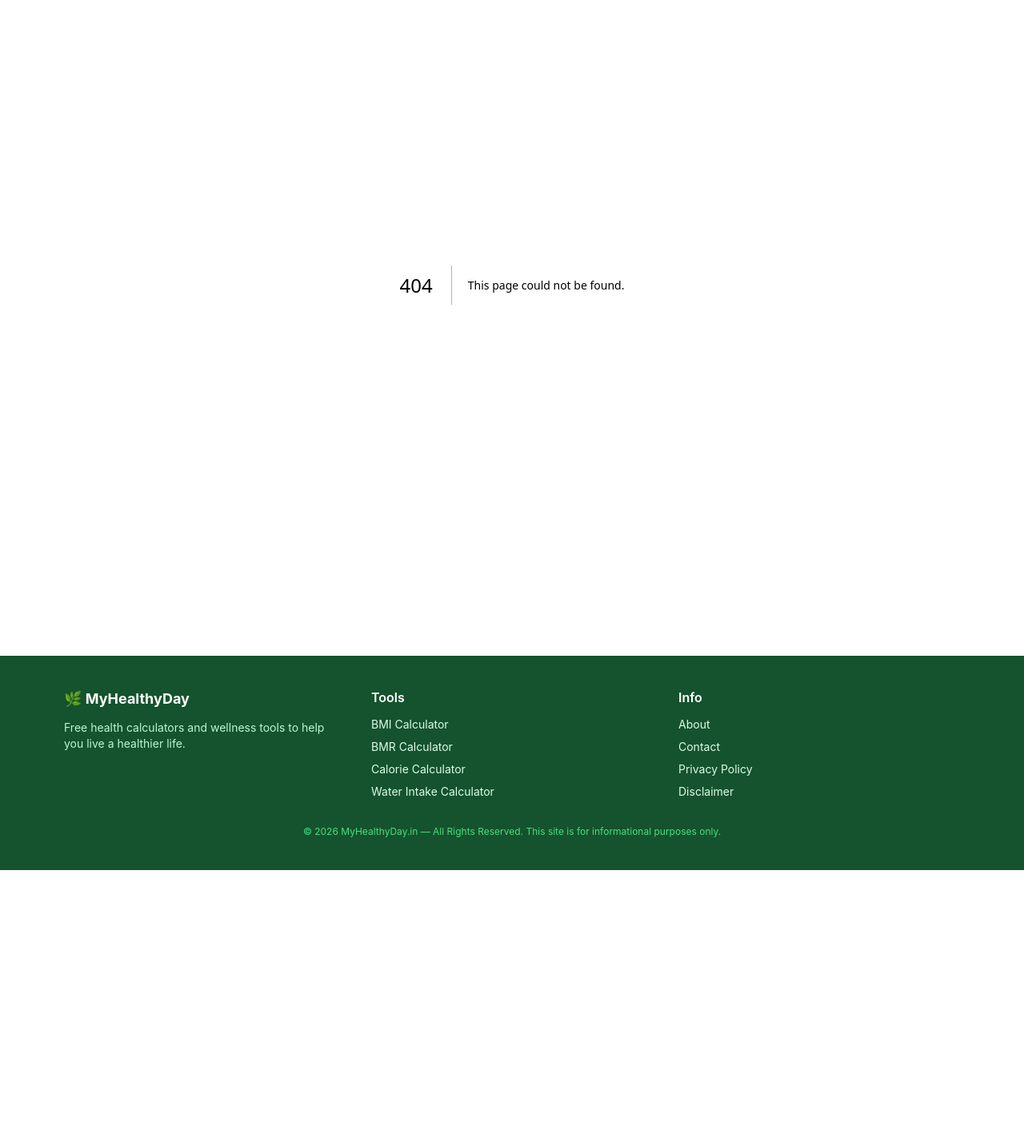
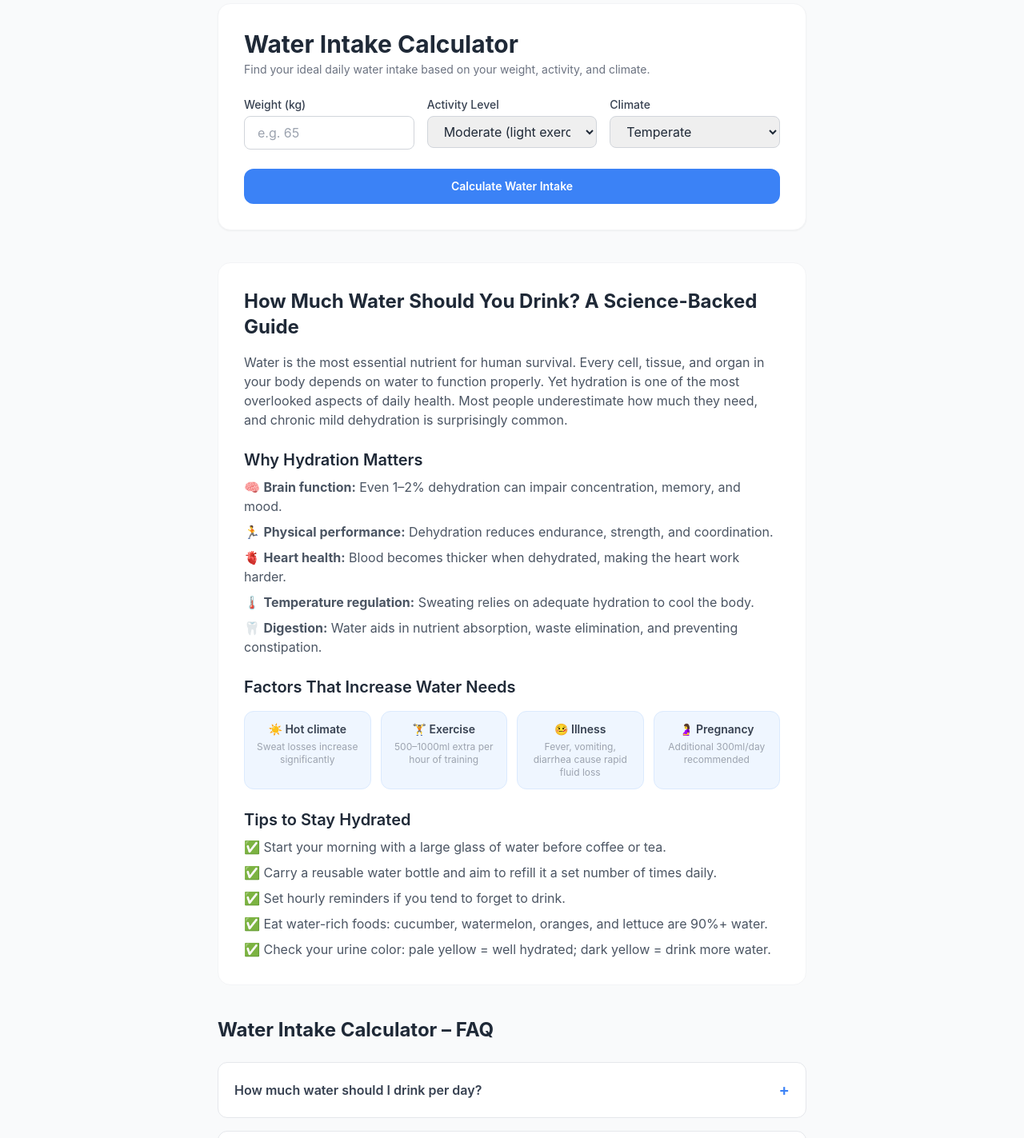
Before and after one commit to Bengalistore/Myhealthyday, a Next.js app: page /water-intake-calculator in a window 1280 px wide. Before the commit this address had no page. Shown: the part 100-1523 px from the top of the page at 80% size. Before the commit the page ends 1188 px from the top, so only its background shows below. Built offline with nearby package versions, Linux system fonts and the light colour scheme.

Commit message:
Create page.tsx

```diff
--- /dev/null
+++ b/app/water-intake-calculator/page.tsx
@@ -0,0 +1,134 @@
+"use client";
+import { useState } from "react";
+
+export default function WaterIntakeCalculator() {
+  const [weight, setWeight] = useState("");
+  const [activity, setActivity] = useState("moderate");
+  const [climate, setClimate] = useState("temperate");
+  const [result, setResult] = useState<{ liters: number; glasses: number } | null>(null);
+
+  const calculate = () => {
+    const w = parseFloat(weight);
+    if (!w) return;
+    let base = w * 0.033; // 33ml per kg
+    if (activity === "active") base += 0.5;
+    if (activity === "very_active") base += 1.0;
+    if (climate === "hot") base += 0.5;
+    const liters = parseFloat(base.toFixed(1));
+    const glasses = Math.round(liters / 0.25); // 250ml per glass
+    setResult({ liters, glasses });
+  };
+
+  const faqs = [
+    { q: "How much water should I drink per day?", a: "Most adults need between 2 and 3.5 litres of water per day from all sources (drinks and food). However, the exact amount depends on body weight, activity level, climate, and overall health." },
+    { q: "Does the '8 glasses a day' rule apply to everyone?", a: "No. The '8×8 rule' (eight 8-ounce glasses) is a rough guideline, not a scientific recommendation. Individual needs vary significantly. A heavier, more active person in a hot climate may need twice this amount." },
+    { q: "Can I drink too much water?", a: "Yes, a condition called hyponatremia (water intoxication) can occur when you drink excessively, diluting sodium levels in the blood. This is rare but more common in endurance athletes." },
+    { q: "Does coffee count toward water intake?", a: "Moderate coffee consumption (up to 3–4 cups/day) does contribute to hydration. Despite its mild diuretic effect, the water content outweighs fluid loss for most people." },
+    { q: "What are signs of dehydration?", a: "Early signs include dark urine, thirst, dry mouth, and fatigue. Severe dehydration causes dizziness, rapid heartbeat, and confusion. A pale yellow urine color generally indicates good hydration." },
+  ];
+
+  return (
+    <>
+      <div className="max-w-3xl mx-auto px-4 py-12">
+        <div className="bg-white rounded-2xl shadow-sm border border-gray-100 p-8 mb-10">
+          <h1 className="text-3xl font-bold text-gray-800 mb-1">Water Intake Calculator</h1>
+          <p className="text-gray-500 text-sm mb-6">Find your ideal daily water intake based on your weight, activity, and climate.</p>
+
+          <div className="grid grid-cols-1 sm:grid-cols-3 gap-4 mb-6">
+            <div>
+              <label className="block text-sm font-medium text-gray-700 mb-1">Weight (kg)</label>
+              <input type="number" value={weight} onChange={(e) => setWeight(e.target.value)} placeholder="e.g. 65" className="calculator-input" />
+            </div>
+            <div>
+              <label className="block text-sm font-medium text-gray-700 mb-1">Activity Level</label>
+              <select value={activity} onChange={(e) => setActivity(e.target.value)} className="calculator-input">
+                <option value="sedentary">Sedentary (mostly sitting)</option>
+                <option value="moderate">Moderate (light exercise)</option>
+                <option value="active">Active (regular exercise)</option>
+                <option value="very_active">Very Active (intense daily training)</option>
+              </select>
+            </div>
+            <div>
+              <label className="block text-sm font-medium text-gray-700 mb-1">Climate</label>
+              <select value={climate} onChange={(e) => setClimate(e.target.value)} className="calculator-input">
+                <option value="cold">Cold</option>
+                <option value="temperate">Temperate</option>
+                <option value="hot">Hot / Humid</option>
+              </select>
+            </div>
+          </div>
+
+          <button onClick={calculate} className="w-full bg-blue-500 hover:bg-blue-600 text-white font-semibold py-3 rounded-xl transition text-sm">Calculate Water Intake</button>
+
+          {result && (
+            <div className="mt-5 bg-blue-50 border border-blue-200 rounded-xl p-6 text-center">
+              <p className="text-gray-500 text-sm">Daily Recommended Water Intake</p>
+              <p className="text-5xl font-bold text-blue-600 mt-1">{result.liters}L</p>
+              <p className="text-gray-500 text-sm mt-1">≈ {result.glasses} glasses (250ml each)</p>
+              <div className="flex justify-center gap-1 mt-4 flex-wrap">
+                {Array.from({ length: result.glasses }).map((_, i) => (
+                  <span key={i} className="text-2xl">💧</span>
+                ))}
+              </div>
+            </div>
+          )}
+        </div>
+
+        <article className="bg-white rounded-2xl border border-gray-100 p-8 mb-10">
+          <h2 className="text-2xl font-bold text-gray-800 mb-4">How Much Water Should You Drink? A Science-Backed Guide</h2>
+          <p className="text-gray-600">Water is the most essential nutrient for human survival. Every cell, tissue, and organ in your body depends on water to function properly. Yet hydration is one of the most overlooked aspects of daily health. Most people underestimate how much they need, and chronic mild dehydration is surprisingly common.</p>
+
+          <h3 className="text-xl font-semibold text-gray-800 mt-6 mb-2">Why Hydration Matters</h3>
+          <ul className="text-gray-600 space-y-2">
+            <li>🧠 <strong>Brain function:</strong> Even 1–2% dehydration can impair concentration, memory, and mood.</li>
+            <li>🏃 <strong>Physical performance:</strong> Dehydration reduces endurance, strength, and coordination.</li>
+            <li>🫀 <strong>Heart health:</strong> Blood becomes thicker when dehydrated, making the heart work harder.</li>
+            <li>🌡️ <strong>Temperature regulation:</strong> Sweating relies on adequate hydration to cool the body.</li>
+            <li>🦷 <strong>Digestion:</strong> Water aids in nutrient absorption, waste elimination, and preventing constipation.</li>
+          </ul>
+
+          <h3 className="text-xl font-semibold text-gray-800 mt-6 mb-2">Factors That Increase Water Needs</h3>
+          <div className="grid grid-cols-2 sm:grid-cols-4 gap-3 my-4">
+            {[["☀️ Hot climate", "Sweat losses increase significantly"], ["🏋️ Exercise", "500–1000ml extra per hour of training"], ["🤒 Illness", "Fever, vomiting, diarrhea cause rapid fluid loss"], ["🤰 Pregnancy", "Additional 300ml/day recommended"]].map(([factor, desc]) => (
+              <div key={factor as string} className="bg-blue-50 rounded-xl p-3 text-center border border-blue-100">
+                <p className="font-semibold text-gray-700 text-sm">{factor}</p>
+                <p className="text-xs text-gray-400 mt-1">{desc}</p>
+              </div>
+            ))}
+          </div>
+
+          <h3 className="text-xl font-semibold text-gray-800 mt-6 mb-2">Tips to Stay Hydrated</h3>
+          <ul className="text-gray-600 space-y-2">
+            <li>✅ Start your morning with a large glass of water before coffee or tea.</li>
+            <li>✅ Carry a reusable water bottle and aim to refill it a set number of times daily.</li>
+            <li>✅ Set hourly reminders if you tend to forget to drink.</li>
+            <li>✅ Eat water-rich foods: cucumber, watermelon, oranges, and lettuce are 90%+ water.</li>
+            <li>✅ Check your urine color: pale yellow = well hydrated; dark yellow = drink more water.</li>
+          </ul>
+        </article>
+
+        <section>
+          <h2 className="text-2xl font-bold text-gray-800 mb-6">Water Intake Calculator – FAQ</h2>
+          <div className="space-y-4">
+            {faqs.map((faq) => (
+              <details key={faq.q} className="bg-white border border-gray-200 rounded-xl p-5 group">
+                <summary className="font-semibold text-gray-700 cursor-pointer list-none flex justify-between items-center">
+                  {faq.q}
+                  <span className="text-blue-500 text-xl group-open:rotate-45 transition-transform">+</span>
+                </summary>
+                <p className="text-gray-500 text-sm mt-3">{faq.a}</p>
+              </details>
+            ))}
+          </div>
+        </section>
+      </div>
+
+      <script type="application/ld+json" dangerouslySetInnerHTML={{
+        __html: JSON.stringify({
+          "@context": "https://schema.org", "@type": "FAQPage",
+          mainEntity: faqs.map((f) => ({ "@type": "Question", name: f.q, acceptedAnswer: { "@type": "Answer", text: f.a } })),
+        }),
+      }} />
+    </>
+  );
+}
```
